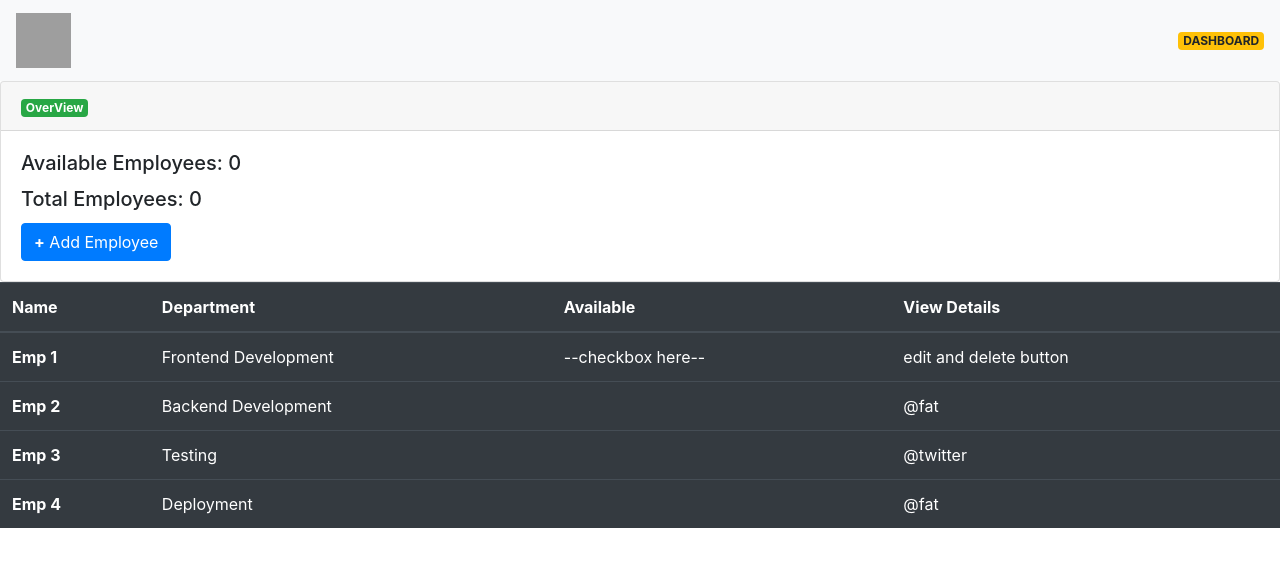
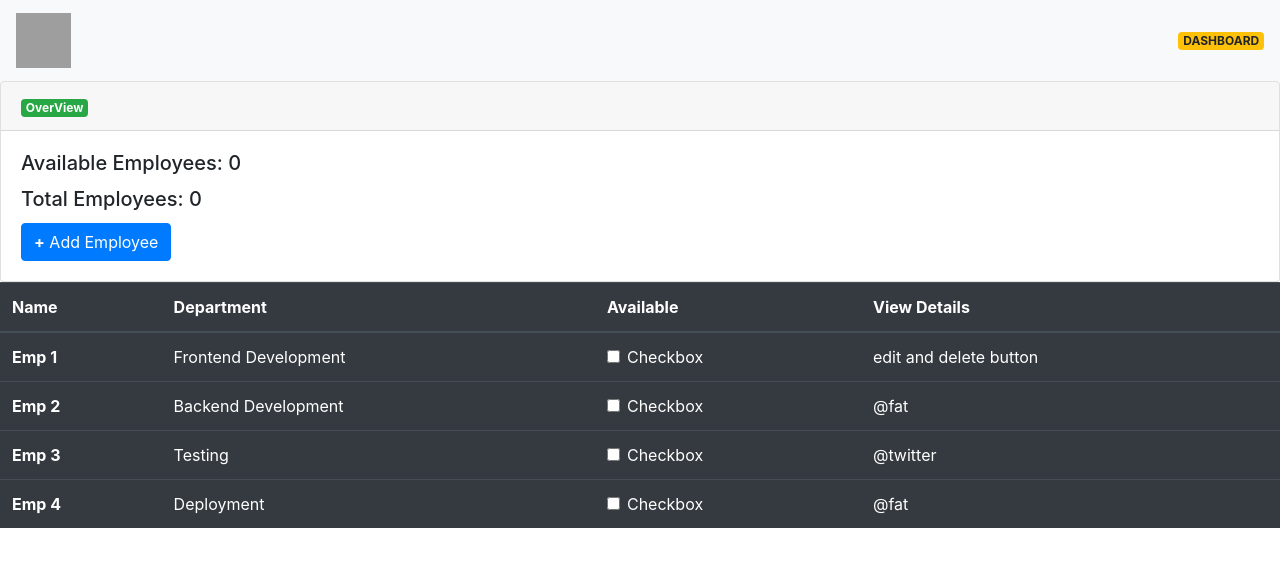
Before and after one commit to 1Canis-Lupus1/React-Dashboard, a React (Create React App) app: page / in a window 1280 px wide. Shown: the top 566 px of the page. Built offline with nearby package versions, Linux system fonts and the light colour scheme; grey boxes are pictures that could not be loaded.

Commit message:
Checkbox added and Button component created

```diff
--- a/src/components/Displaytab.jsx
+++ b/src/components/Displaytab.jsx
@@ -21,26 +21,50 @@ class Table extends Component{
                     <tr>
                     <th scope="row">Emp 1</th>
                     <td>Frontend Development</td>
-                    <td>--checkbox here--</td>
+                    <td><div class="form-check">
+                        <input class="form-check-input" type="checkbox" value="" id="defaultCheck1" />
+                        <label class="form-check-label" for="defaultCheck1">
+                            Checkbox
+                        </label>
+                        </div>
+                    </td>
                     <td>edit and delete button</td>
                     </tr>
                     <tr>
                     <th scope="row">Emp 2</th>
                     <td>Backend Development</td>
-                    <td></td>
+                    <td><div class="form-check">
+                        <input class="form-check-input" type="checkbox" value="" id="defaultCheck1" />
+                        <label class="form-check-label" for="defaultCheck1">
+                            Checkbox
+                        </label>
+                        </div>
+                    </td>
                     <td>@fat</td>
                     </tr>
                     <tr>
                     <th scope="row">Emp 3</th>
                     <td>Testing</td>
-                    <td></td>
+                    <td><div class="form-check">
+                        <input class="form-check-input" type="checkbox" value="" id="defaultCheck1" />
+                        <label class="form-check-label" for="defaultCheck1">
+                            Checkbox
+                        </label>
+                        </div>
+                    </td>
                     <td>@twitter</td>
                     {/* <td colspan="2">Larry the Bird</td> */}
                     </tr>
                     <tr>
                     <th scope="row">Emp 4</th>
                     <td>Deployment</td>
-                    <td></td>
+                    <td><div class="form-check">
+                        <input class="form-check-input" type="checkbox" value="" id="defaultCheck1" />
+                        <label class="form-check-label" for="defaultCheck1">
+                            Checkbox
+                        </label>
+                        </div>
+                    </td>
                     <td>@fat</td>
                     </tr>
                 </tbody>
```
Also changed, not shown: src/components/Button.jsx (added, +11 -0 lines).
